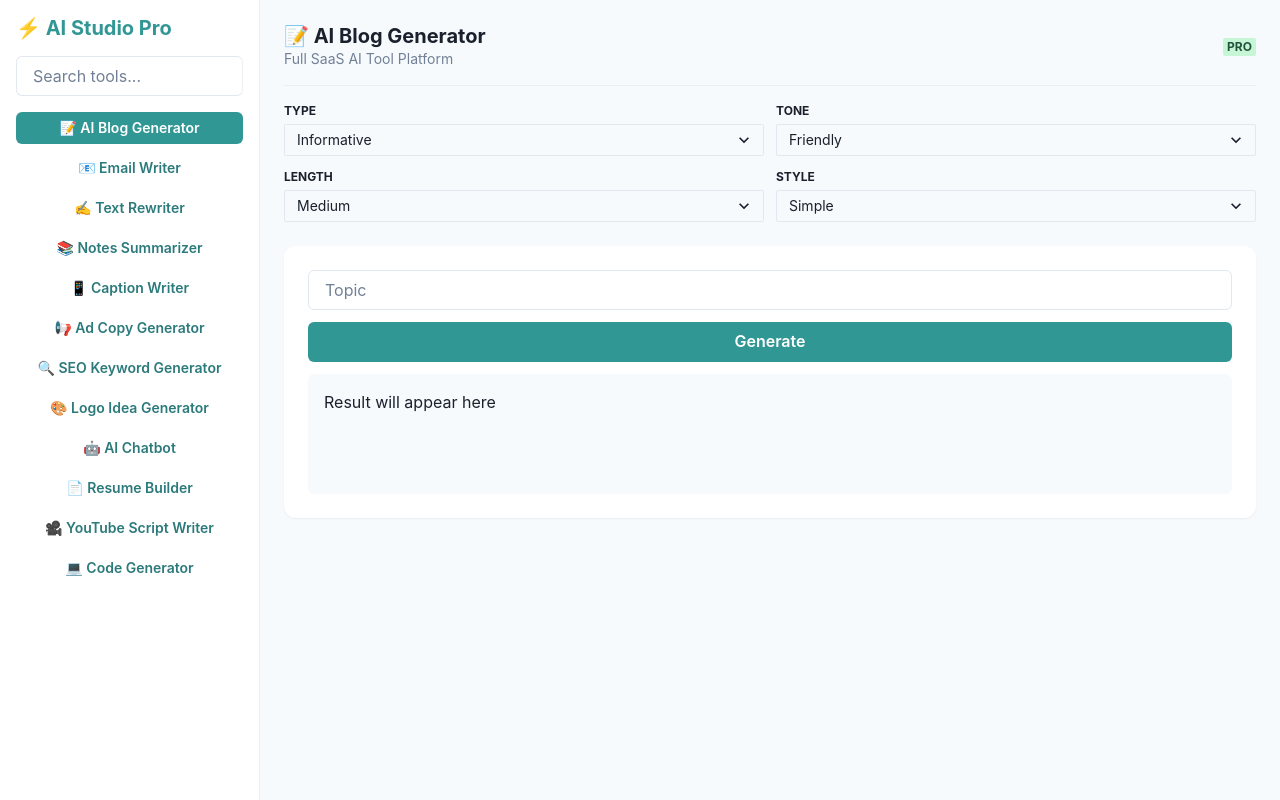
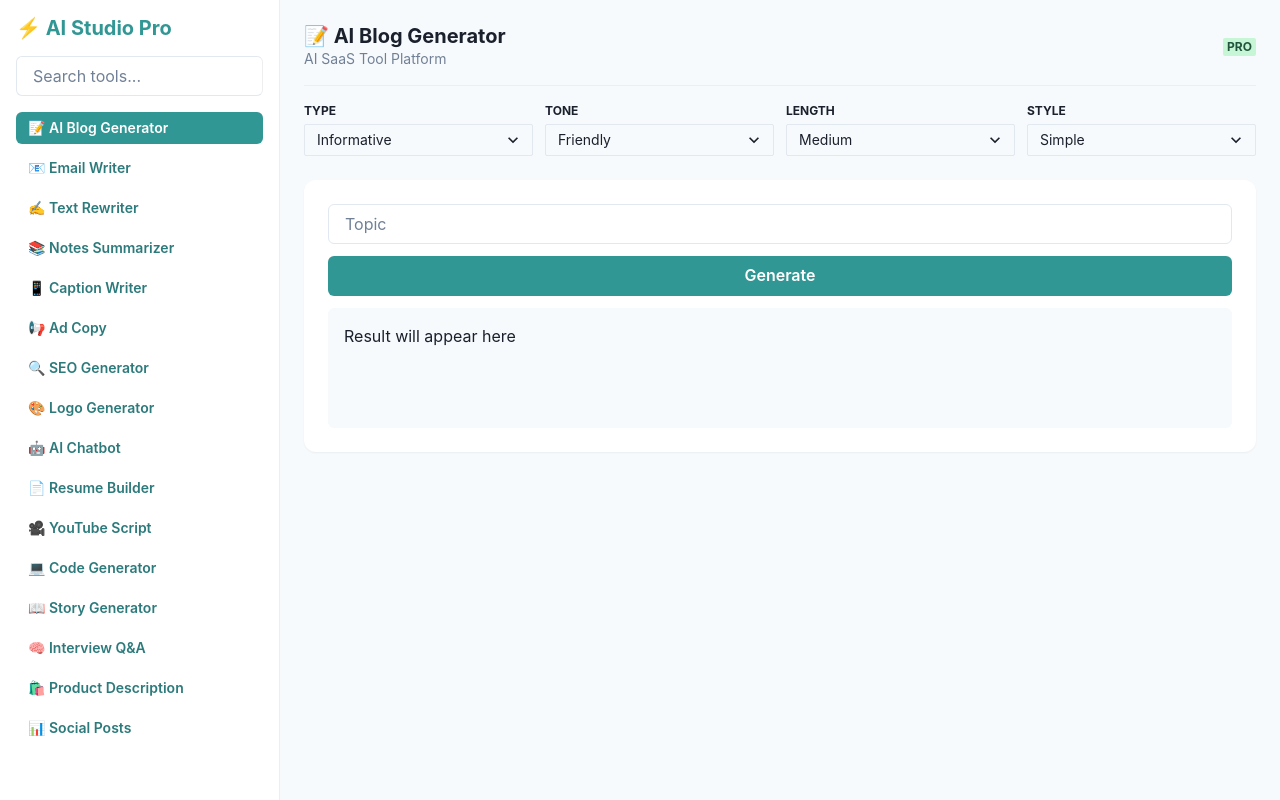
Before and after one commit to bilalali2010/new-multi-tool-suite, a Next.js app: page / in a window 1280 px wide. Built offline with nearby package versions, Linux system fonts and the light colour scheme.

Commit message:
Update page.jsx

```diff
--- a/app/page.jsx
+++ b/app/page.jsx
@@ -24,89 +24,27 @@ import {
 import { HamburgerIcon } from "@chakra-ui/icons";
 
 // ==============================
-// 🚀 FINAL 12 HIGH-DEMAND AI TOOLS
+// TOOLS (same as your 16 tools)
 // ==============================
 const tools = {
-  blog: {
-    title: "📝 AI Blog Generator",
-    fields: [{ label: "Topic", name: "topic", type: "text" }],
-    basePrompt: "Write a blog about {{topic}}",
-  },
-
-  email: {
-    title: "📧 Email Writer",
-    fields: [{ label: "Purpose", name: "purpose", type: "text" }],
-    basePrompt: "Write an email for {{purpose}}",
-  },
-
-  rewriter: {
-    title: "✍️ Text Rewriter",
-    fields: [{ label: "Text", name: "text", type: "textarea" }],
-    basePrompt: "Rewrite: {{text}}",
-  },
-
-  notes: {
-    title: "📚 Notes Summarizer",
-    fields: [{ label: "Text", name: "text", type: "textarea" }],
-    basePrompt: "Summarize: {{text}}",
-  },
-
-  caption: {
-    title: "📱 Caption Writer",
-    fields: [{ label: "Post", name: "description", type: "text" }],
-    basePrompt: "Write captions for {{description}}",
-  },
-
-  adcopy: {
-    title: "📢 Ad Copy Generator",
-    fields: [{ label: "Product", name: "product", type: "text" }],
-    basePrompt: "Write high-converting ad copy for {{product}}",
-  },
-
-  seo: {
-    title: "🔍 SEO Keyword Generator",
-    fields: [{ label: "Topic", name: "topic", type: "text" }],
-    basePrompt: "Generate SEO keywords for {{topic}}",
-  },
-
-  logo: {
-    title: "🎨 Logo Idea Generator",
-    fields: [{ label: "Brand", name: "brandName", type: "text" }],
-    basePrompt: "Generate modern logo ideas for {{brandName}}",
-  },
-
-  // ==============================
-  // 🚀 NEW HIGH-DEMAND TOOLS ADDED
-  // ==============================
-
-  chatbot: {
-    title: "🤖 AI Chatbot",
-    fields: [{ label: "Message", name: "message", type: "textarea" }],
-    basePrompt: "Act as a smart AI assistant and respond to: {{message}}",
-  },
-
-  resume: {
-    title: "📄 Resume Builder",
-    fields: [{ label: "Details", name: "details", type: "textarea" }],
-    basePrompt: "Create a professional ATS-friendly resume from: {{details}}",
-  },
-
-  youtube: {
-    title: "🎥 YouTube Script Writer",
-    fields: [{ label: "Video Idea", name: "idea", type: "text" }],
-    basePrompt: "Write a viral YouTube video script about: {{idea}}",
-  },
-
-  code: {
-    title: "💻 Code Generator",
-    fields: [{ label: "Task", name: "task", type: "textarea" }],
-    basePrompt: "Generate clean, optimized code for: {{task}}",
-  },
+  blog: { title: "📝 AI Blog Generator", fields: [{ label: "Topic", name: "topic", type: "text" }], basePrompt: "Write a blog about {{topic}}" },
+  email: { title: "📧 Email Writer", fields: [{ label: "Purpose", name: "purpose", type: "text" }], basePrompt: "Write an email for {{purpose}}" },
+  rewriter: { title: "✍️ Text Rewriter", fields: [{ label: "Text", name: "text", type: "textarea" }], basePrompt: "Rewrite: {{text}}" },
+  notes: { title: "📚 Notes Summarizer", fields: [{ label: "Text", name: "text", type: "textarea" }], basePrompt: "Summarize: {{text}}" },
+  caption: { title: "📱 Caption Writer", fields: [{ label: "Post", name: "description", type: "text" }], basePrompt: "Write captions for {{description}}" },
+  adcopy: { title: "📢 Ad Copy", fields: [{ label: "Product", name: "product", type: "text" }], basePrompt: "Write ad copy for {{product}}" },
+  seo: { title: "🔍 SEO Generator", fields: [{ label: "Topic", name: "topic", type: "text" }], basePrompt: "SEO keywords for {{topic}}" },
+  logo: { title: "🎨 Logo Generator", fields: [{ label: "Brand", name: "brandName", type: "text" }], basePrompt: "Logo ideas for {{brandName}}" },
+  chatbot: { title: "🤖 AI Chatbot", fields: [{ label: "Message", name: "message", type: "textarea" }], basePrompt: "Reply to: {{message}}" },
+  resume: { title: "📄 Resume Builder", fields: [{ label: "Details", name: "details", type: "textarea" }], basePrompt: "Create resume from: {{details}}" },
+  youtube: { title: "🎥 YouTube Script", fields: [{ label: "Idea", name: "idea", type: "text" }], basePrompt: "Write script about: {{idea}}" },
+  code: { title: "💻 Code Generator", fields: [{ label: "Task", name: "task", type: "textarea" }], basePrompt: "Generate code for: {{task}}" },
+  story: { title: "📖 Story Generator", fields: [{ label: "Idea", name: "idea", type: "text" }], basePrompt: "Write story about: {{idea}}" },
+  interview: { title: "🧠 Interview Q&A", fields: [{ label: "Role", name: "role", type: "text" }], basePrompt: "Interview Q&A for: {{role}}" },
+  product: { title: "🛍️ Product Description", fields: [{ label: "Product", name: "product", type: "text" }], basePrompt: "Describe: {{product}}" },
+  social: { title: "📊 Social Posts", fields: [{ label: "Topic", name: "topic", type: "text" }], basePrompt: "Create posts about: {{topic}}" },
 };
 
-// ==============================
-// ⚙️ CONTROLS
-// ==============================
 const controlOptions = {
   type: ["Informative", "Creative", "Persuasive", "Professional"],
   tone: ["Friendly", "Formal", "Funny", "Sales"],
@@ -129,32 +67,25 @@ export default function Home() {
 
   const currentTool = tools[selectedTool];
 
-  // ==============================
-  // PROMPT ENGINE
-  // ==============================
   const buildPrompt = (tool) => `
-AI SYSTEM SETTINGS:
-- Type: ${controls.type}
-- Tone: ${controls.tone}
-- Length: ${controls.length}
-- Style: ${controls.style}
+Type: ${controls.type}
+Tone: ${controls.tone}
+Length: ${controls.length}
+Style: ${controls.style}
 
 TASK:
 ${tool.basePrompt}
 `;
 
-  // ==============================
-  // SIDEBAR
-  // ==============================
   const Sidebar = () => (
-    <VStack spacing={2} align="stretch" maxH="80vh" overflowY="auto">
+    <VStack spacing={2} align="stretch">
       {Object.keys(tools).map((key) => (
         <Button
           key={key}
           size="sm"
           variant={selectedTool === key ? "solid" : "ghost"}
           colorScheme="teal"
-          whiteSpace="normal"
+          justifyContent="flex-start"
           onClick={() => {
             setSelectedTool(key);
             onClose();
@@ -169,8 +100,18 @@ ${tool.basePrompt}
   return (
     <Flex minH="100vh" bg="gray.50">
 
-      {/* DESKTOP SIDEBAR */}
-      <Box display={{ base: "none", md: "block" }} w="260px" bg="white" borderRight="1px solid #eee" p={4}>
+      {/* ================= DESKTOP SIDEBAR ================= */}
+      <Box
+        display={{ base: "none", md: "block" }}
+        w="280px"
+        bg="white"
+        borderRight="1px solid #eee"
+        p={4}
+        position="sticky"
+        top="0"
+        h="100vh"
+        overflowY="auto"
+      >
         <Heading size="md" color="teal.500" mb={4}>
           ⚡ AI Studio Pro
         </Heading>
@@ -185,8 +126,18 @@ ${tool.basePrompt}
         <Sidebar />
       </Box>
 
-      {/* MOBILE HEADER */}
-      <Flex display={{ base: "flex", md: "none" }} p={3} bg="white" borderBottom="1px solid #eee" justify="space-between" align="center">
+      {/* ================= MOBILE HEADER ================= */}
+      <Flex
+        display={{ base: "flex", md: "none" }}
+        p={3}
+        bg="white"
+        borderBottom="1px solid #eee"
+        justify="space-between"
+        align="center"
+        position="sticky"
+        top="0"
+        zIndex="10"
+      >
         <Heading size="sm" color="teal.500">
           ⚡ AI Studio
         </Heading>
@@ -199,19 +150,38 @@ ${tool.basePrompt}
         <DrawerOverlay />
         <DrawerContent>
           <DrawerBody mt={6}>
+            <Input
+              placeholder="Search tools..."
+              mb={4}
+              value={search}
+              onChange={(e) => setSearch(e.target.value)}
+            />
             <Sidebar />
           </DrawerBody>
         </DrawerContent>
       </Drawer>
 
-      {/* MAIN AREA */}
-      <Box flex="1" p={{ base: 3, md: 6 }}>
+      {/* ================= MAIN AREA ================= */}
+      <Box
+        flex="1"
+        p={{ base: 3, md: 6 }}
+        maxW="1200px"
+        mx="auto"
+        w="100%"
+      >
 
-        <Flex justify="space-between" align="center" mb={4}>
+        {/* HEADER */}
+        <Flex
+          justify="space-between"
+          align="center"
+          mb={4}
+          flexWrap="wrap"
+          gap={2}
+        >
           <Box>
             <Heading size="md">{currentTool.title}</Heading>
             <Text fontSize="sm" color="gray.500">
-              Full SaaS AI Tool Platform
+              AI SaaS Tool Platform
             </Text>
           </Box>
 
@@ -221,7 +191,7 @@ ${tool.basePrompt}
         <Divider mb={4} />
 
         {/* CONTROLS */}
-        <SimpleGrid columns={{ base: 1, sm: 2 }} spacing={3} mb={6}>
+        <SimpleGrid columns={{ base: 1, sm: 2, md: 4 }} spacing={3} mb={6}>
           {Object.keys(controlOptions).map((key) => (
             <Box key={key}>
               <Text fontSize="xs" fontWeight="bold" mb={1}>
@@ -236,9 +206,7 @@ ${tool.basePrompt}
                 }
               >
                 {controlOptions[key].map((opt) => (
-                  <option key={opt} value={opt}>
-                    {opt}
-                  </option>
+                  <option key={opt}>{opt}</option>
                 ))}
               </Select>
             </Box>
@@ -246,7 +214,13 @@ ${tool.basePrompt}
         </SimpleGrid>
 
         {/* TOOL UI */}
-        <Box bg="white" p={{ base: 3, md: 6 }} borderRadius="xl" boxShadow="sm">
+        <Box
+          bg="white"
+          p={{ base: 3, md: 6 }}
+          borderRadius="xl"
+          boxShadow="sm"
+          w="100%"
+        >
           <ToolUI
             title={currentTool.title}
             fields={currentTool.fields}
```
